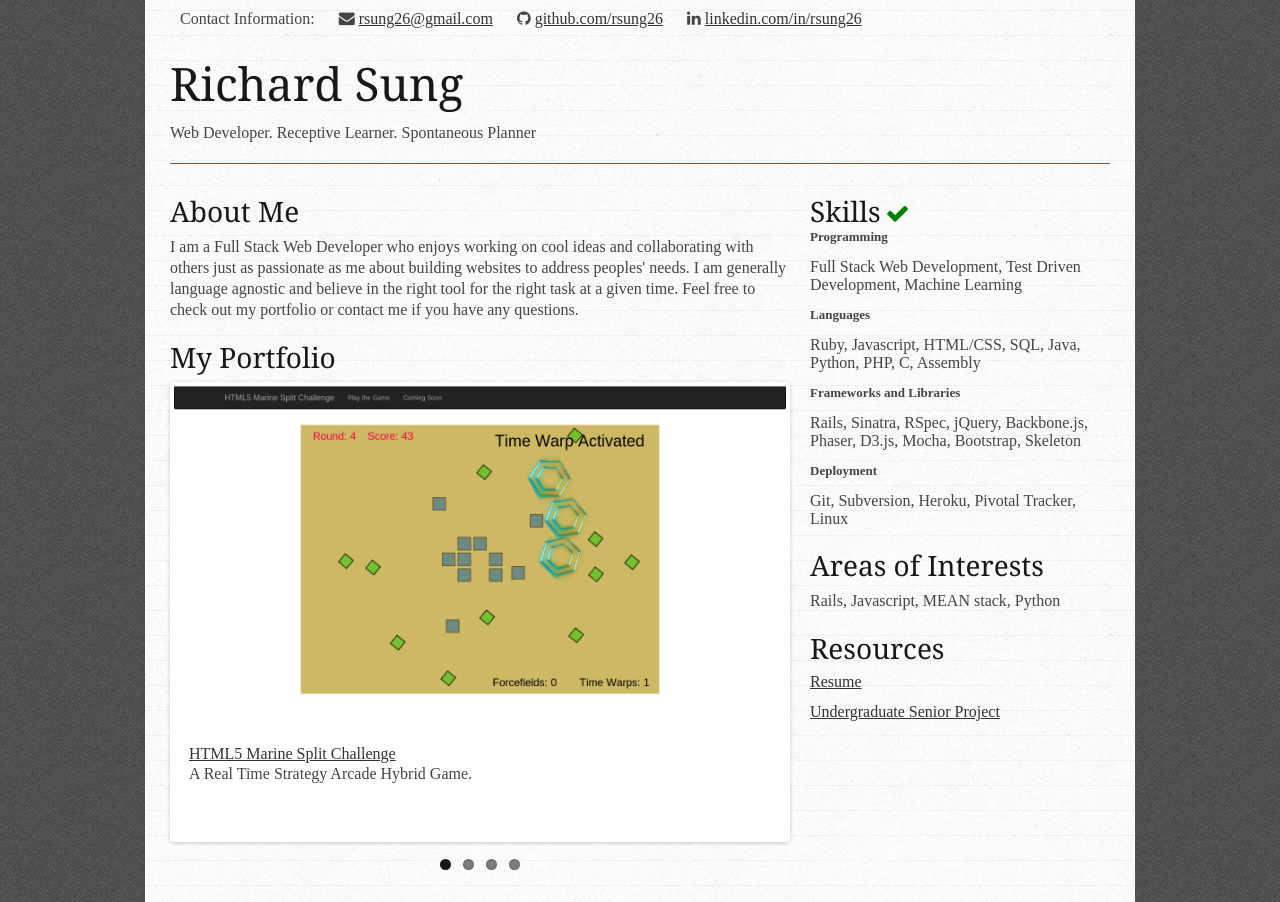
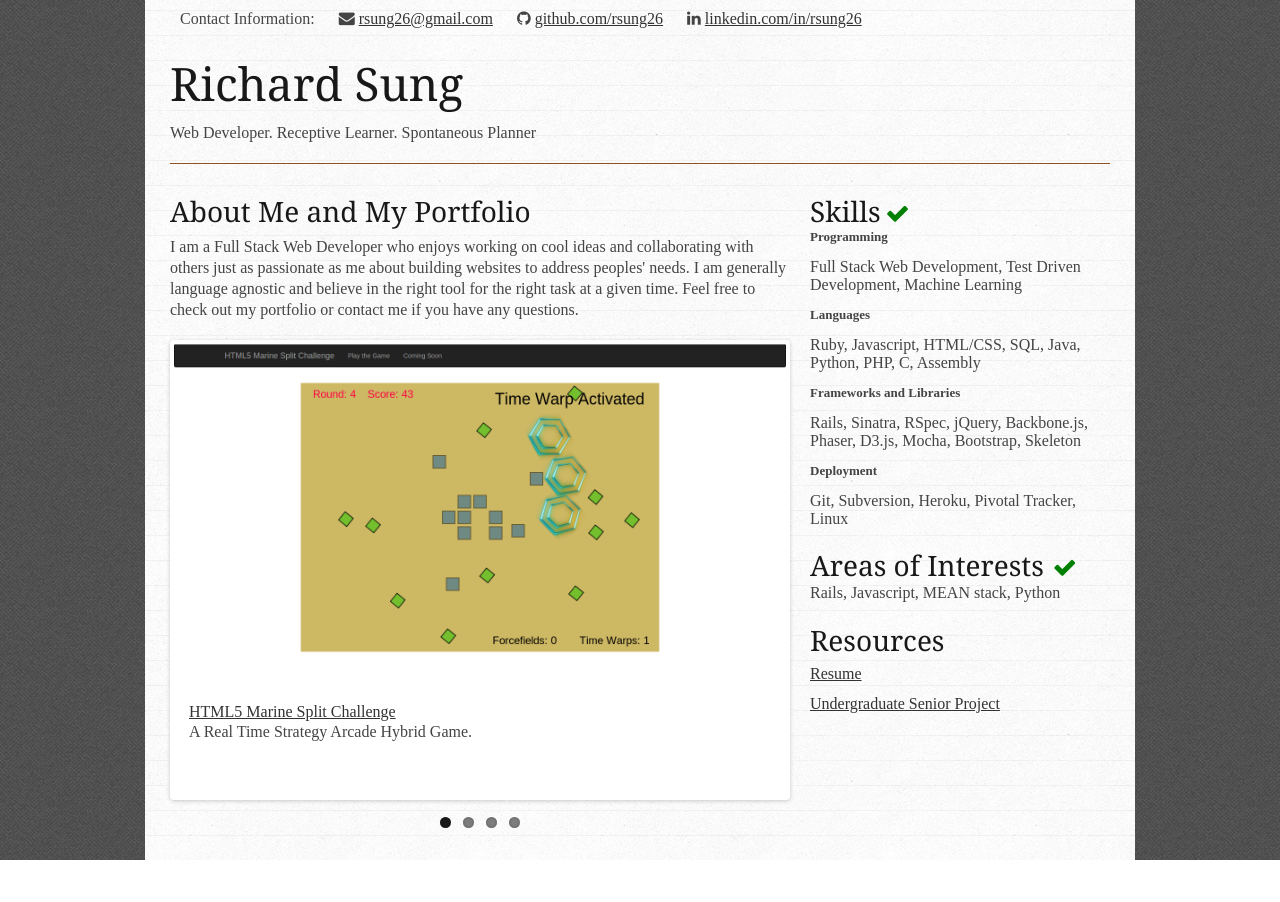
Before and after one commit to rsung26/rsung26.github.io, a plain HTML site: page index.html in a window 1280 px wide. After the commit the page ends 860 px from the top, so only its background shows below. Drawn offline with nearby package versions, Linux system fonts and the light colour scheme; a web font is replaced by a local one.

Commit message:
added som styling changes

```diff
--- a/index.html
+++ b/index.html
@@ -32,14 +32,14 @@
         </div>
 
         <div class="main-content two-thirds column">
+
+            <h3>About Me and My Portfolio</h3>
+
             <div class="about-container">
-                <h3>About Me</h3>
                 <p>I am a Full Stack Web Developer who enjoys working on cool ideas and collaborating with others just as passionate as me about building websites to address peoples' needs. I am generally language agnostic and believe in the right tool for the right task at a given time. Feel free to check out my portfolio or contact me if you have any questions.</p>
             </div>
 
             <div class="project-container">
-                <h3>My Portfolio</h3>
-
                 <div class="flexslider">
                   <ul class="slides">
                     <li>
@@ -117,7 +117,11 @@
                 </ul>
             </div>
             <div class="interests-container">
-                <h3>Areas of Interests</h3>
+                <div class="interests-header">
+                    <h3>Areas of Interests</h3>
+                    <i class="fa fa-check"></i>
+                </div>
+
                 <p>Rails, Javascript, MEAN stack, Python</p>
             </div>
             <div class="resources-container">
--- a/stylesheets/styles.css
+++ b/stylesheets/styles.css
@@ -40,7 +40,7 @@ hr	{
 	border-color:#905424;
 }
 
-.skills-header h3 {
+.skills-header h3, .interests-header h3 {
 	display:inline;
 }
 
```
